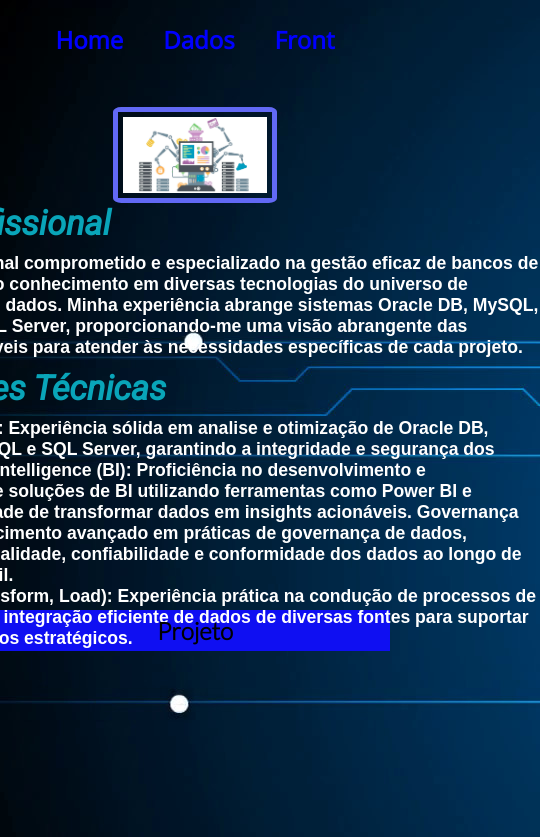
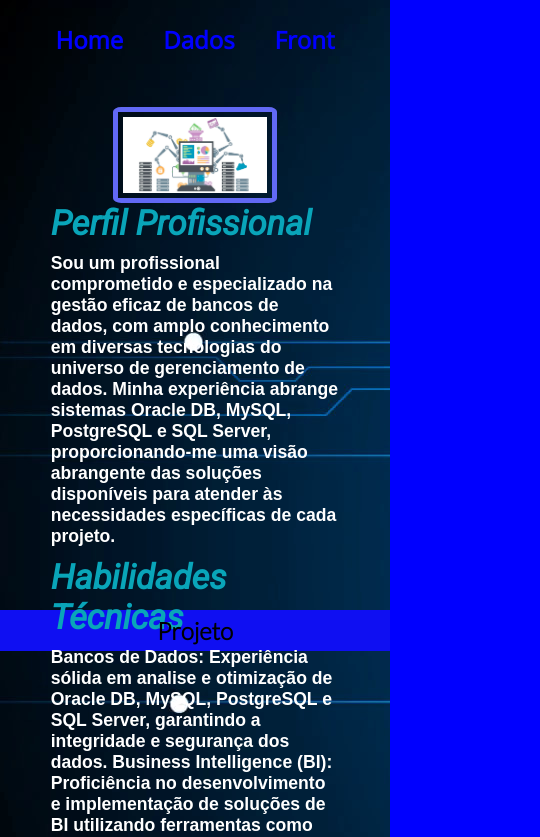
Before and after one commit to wevermo/Inicio-Html-Css, a plain HTML site: page data.html in a window 390 px wide. Shown: the top 837 px of the page, 540 px wide, since content can reach past the window. Drawn offline with nearby package versions, Linux system fonts and the light colour scheme.

Commit message:
Update style.css

```diff
--- a/estilos/style.css
+++ b/estilos/style.css
@@ -162,4 +162,14 @@ img{
     .main01front{
         flex-direction: column-reverse;
     }
+    .paragrafo{
+
+        padding: auto;
+    }
+    .secao{
+        width: auto;
+    }
+    .secaodados{
+        width: auto;
+    }
  }
```
